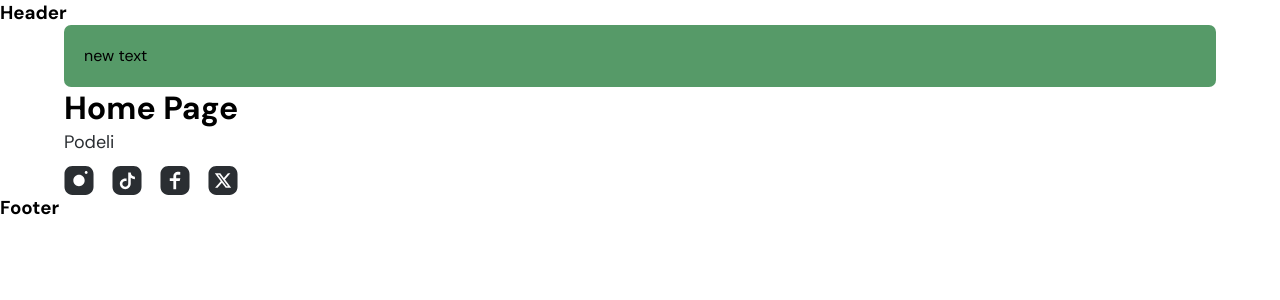
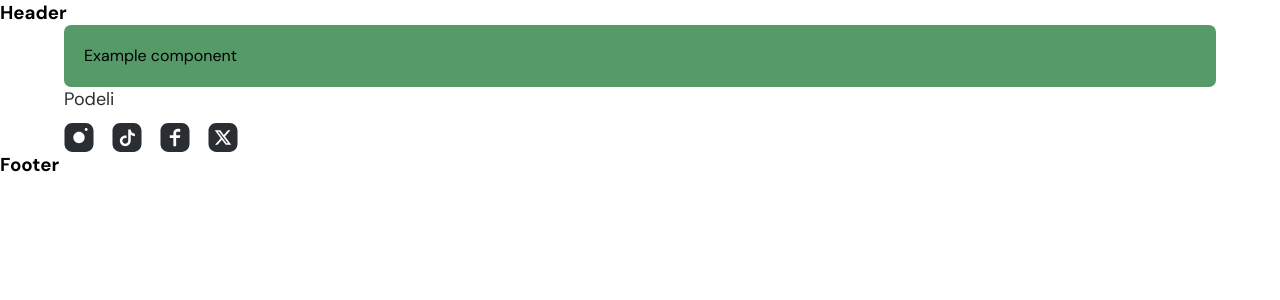
Before and after one commit to vegaitglobal/informisi-zene-website, a React (Create React App) app in the folder zuko-ui/: page / in a window 1280 px wide. Shown: the top 300 px of the page. Built offline with nearby package versions, Linux system fonts and the light colour scheme.

Commit message:
Resolved merge conflict

```diff
--- a/zuko-ui/src/pages/index.js
+++ b/zuko-ui/src/pages/index.js
@@ -4,8 +4,7 @@ import PostShareLinks from '../components/PostShareLinks/PostShareLinks';
 export default function HomePage() {
 	return (
 		<div>
-			<TestComponent testProperty="new text" />
-			<h1>Home Page</h1>
+			<TestComponent testProperty="Example component" />
 			<PostShareLinks />
 		</div>
 	);
```
